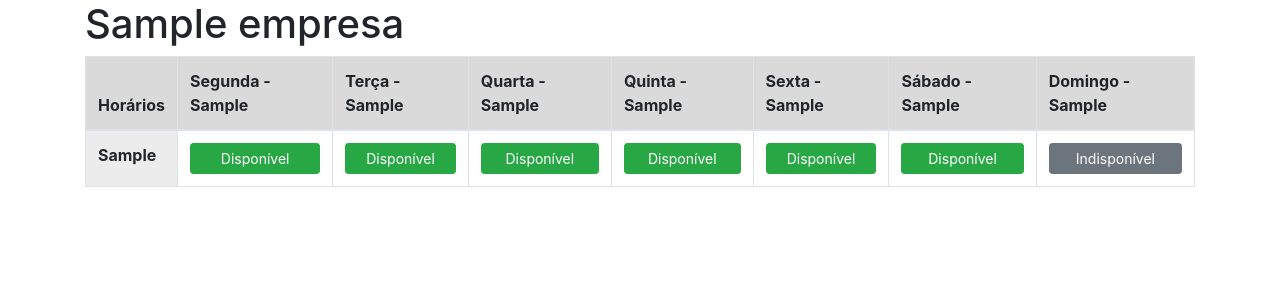
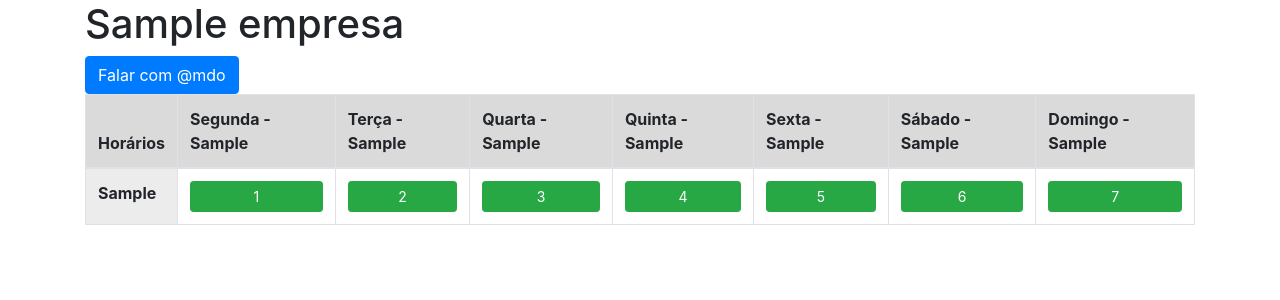
Before and after one commit to dayvison1/django_testes, a Django app: template core/templates/index.html in a window 1280 px wide. Shown: the top 300 px of the page. Run offline with Django 3.2, Linux system fonts and the light colour scheme; tables that the repository leaves empty hold one stand-in row (values such as "Sample post"); the template is opened without the code that fills it: values that come from a table or form of the project are taken from there, most other values are stand-ins (such as "Sample title", 1, 10 or a date in 2020); parts of the project's set-up code (start-up, migrations or seed data) failed here and were passed over; some libraries are stand-ins or nearby versions.

Commit message:
modal criado

```diff
--- a/core/admin.py
+++ b/core/admin.py
@@ -1,7 +1,7 @@
 from django.contrib import admin
 
 # Register your models here.
-from . models import Empresa,Horario,Servico
+from . models import Empresa,Horario,Servico,Vagas
 
 
 
@@ -20,3 +20,4 @@ class EmpresaAdmin(admin.ModelAdmin):
 admin.site.register(Empresa,EmpresaAdmin)
 admin.site.register(Servico)
 admin.site.register(Horario)
+admin.site.register(Vagas)
--- a/core/dias.py
+++ b/core/dias.py
@@ -1,4 +1,5 @@
 import pendulum as pl
+
 
 data_de_hoje = pl.now().in_timezone('America/Fortaleza')
 inicio_semana = data_de_hoje.start_of('week')
--- /dev/null
+++ b/core/forms.py
@@ -0,0 +1,10 @@
+from django import forms
+
+from .models import Vagas
+
+
+class VagasModelForms(forms.ModelForm):
+
+    class Meta:
+        model=Vagas
+        fields = ('nomeCliente', 'telefoneCliente', 'servicoCliente')
--- a/core/models.py
+++ b/core/models.py
@@ -32,15 +32,18 @@ class Horario(models.Model):
     def __str__(self):
         return self.hora
 
+listaServicos = []
+l=[]
+for i in Servico.objects.all():
+    listaServicos.append(tuple((i,i)))
+
+print('aaaaa', listaServicos)
 
 class Vagas(models.Model):
-    SERVICOS=(('a','A'),('b',"B"))
+    SERVICOS=(('a','Aaa'),('b',"B"))
 
     nomeCliente = models.CharField(max_length=255)
     telefoneCliente = models.CharField(max_length=255)
-    servicoCliente = models.CharField(
-        max_length=255,
-        choices=Servico.nomeServico.objects.get()
-    )
+    servicoCliente = models.CharField(max_length=255,choices=listaServicos)
     def __str__(self):
         return self.nomeCliente
--- a/core/templates/index.html
+++ b/core/templates/index.html
@@ -29,17 +29,35 @@
                 {%for i in hor%}
                 <tr>
                     <th class="table-active" scope="row">{{i}}</th>
-                    <td><button type="button" class="btn btn-success btn-sm btn-block">Disponível</button></td>
-                    <td><button type="button" class="btn btn-success btn-sm btn-block">Disponível</button></td>
-                    <td><button type="button" class="btn btn-success btn-sm btn-block">Disponível</button></td>
-                    <td><button type="button" class="btn btn-success btn-sm btn-block">Disponível</button></td>
-                    <td><button type="button" class="btn btn-success btn-sm btn-block">Disponível</button></td>
-                    <td><button type="button" class="btn btn-success btn-sm btn-block">Disponível</button></td>
-                    <td><button type="button" class="btn btn-secondary btn-sm btn-block">Indisponível</button></td>
+                    {%for j in '1234567'%}
+                        <td><button type="button" class="btn btn-success btn-sm btn-block">{{j}}</button></td>
+                        {%endfor%}
+
                 </tr>
                 {%endfor%}
             </tbody>
 
+            <button type="button" class="btn btn-primary" data-toggle="modal" data-target="#exampleModal" data-whatever="@mdo">Falar com @mdo</button>
+            <div class="modal fade" id="exampleModal" tabindex="-1" role="dialog" aria-labelledby="exampleModalLabel" aria-hidden="true">
+                <div class="modal-dialog" role="document">
+                  <div class="modal-content">
+                    <div class="modal-header">
+                      <h5 class="modal-title" id="exampleModalLabel">Nova mensagem</h5>
+                      <button type="button" class="close" data-dismiss="modal" aria-label="Fechar">
+                        <span aria-hidden="true">&times;</span>
+                      </button>
+                    </div>
+                    <div class="modal-body">
+                        <form method="POST">
+                            {% csrf_token %}
+                            {{form.as_p}}
+                            <div class="modal-footer">
+                                <button type="button" class="btn btn-secondary" data-dismiss="modal">Fechar</button>
+                                <button type="submit" class="btn btn-success" >Agendar</button>
+                              </div>
+
+                        </form>
+                    </div>
 
 
 
--- a/core/urls.py
+++ b/core/urls.py
@@ -3,5 +3,6 @@ from django.urls import path
 from core import views
 
 urlpatterns = [
-    path('', views.index, name='index')# name é opcional
+    path('', views.index, name='index'),# name é opcional
+    #path('',views.marcarHorario)
 ]
```
Also changed, not shown: core/views.py (+12 -7 lines), core/migrations/0005_vagas.py (added).
